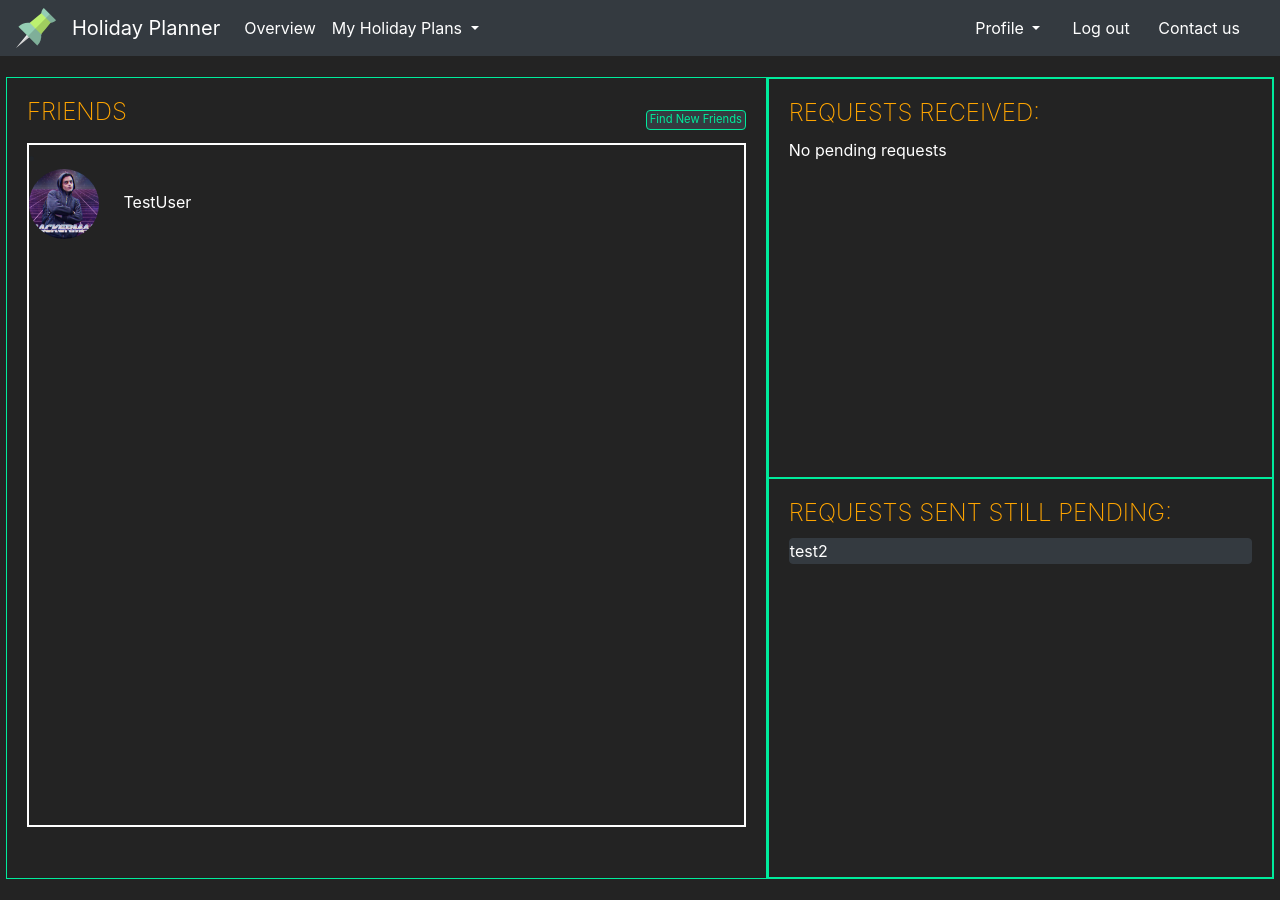
After one commit to SusyVenta/Holiday_Planner, a Django app: page /friendship/friends_overview/ in a window 1280 px wide. The commit adds this page. Run offline with Django 3.2, Linux system fonts and the light colour scheme; a user stored in the database is signed in; data comes from the database, SQL or seed files in the repository; both versions use the stored data as it was after the commit; some libraries are stand-ins or nearby versions.

Commit message:
Split profile drop down to link profile details and friends. Started implementing friends overview page

```diff
--- /dev/null
+++ b/holiday_planner/friendship/templates/friendship/friend/friends_overview.html
@@ -0,0 +1,60 @@
+{% extends "plans/base.html" %}
+{% block content %}
+<div class="card outer-card">
+<div class="row friends">
+  <div class="side friends">
+    <div style="display:flex;justify-content:space-between;">
+    <a class="title" style="margin-right:auto;">FRIENDS</a>
+    <!--friendship_view_users uses friendship/templates/user_actions.html -->
+    <a class="btn btn-primary" href="{% url 'friendship_view_users' %}"
+       style="height:20px;width:100px;padding:0px;font-size:0.7rem;margin-left:auto;align-self:center;">Find New Friends</a>
+      </div>
+    <div style="height:90%;border:2px solid;border-color:white !important;">
+    {% if friends %}
+      {% for friend in friends %}
+      <li>
+        <p>
+          <img class="rounded-circle account-img small" style="margin-bottom:0px;" src="{{ user.profile.image.url }}">
+          <a class="white_text" href="#" >{{ friend }}</a>
+        </p>
+      </li>
+      {% endfor %}
+    {% else %}
+      <p class="white_text">YOU HAVEN'T ADDED ANY FRIENDS YET</p>
+    {% endif %}
+      </div>
+
+
+  </div>
+  <div class="main friends">
+    <div class="main inner" style="height:400px;">
+      <a class="title">REQUESTS RECEIVED:</a>
+      <div style="margin-top:10px;">
+        {% for friendship_request in incoming_requests %}
+          <div class="card flex-row flex-wrap" style="display:flex;justify-content:space-between;" id="inner-card">
+            <a class="white_text" style="margin-right:auto;">{{ friendship_request.to_user }}</a>
+            <a class="btn btn-primary" href="{% url 'friendship_requests_detail' friendship_request.id %}"
+                    style="height:20px;width:60px;padding:0px;font-size:0.7rem;margin-left:auto;align-self:center;">view</a>
+          </div>
+          {% empty %}
+      </div>
+      <div class="white_text">No pending requests</div>
+        {% endfor %}
+    </div>
+    <div class="main inner" style="height:400px;">
+      <a class="title">REQUESTS SENT STILL PENDING:</a>
+      <div style="padding-top:10px;">
+        {% for friendship_request in pending_requests %}
+          <div class="card flex-row flex-wrap" style="display:flex;justify-content:space-between;" id="inner-card">
+            <a class="white_text" style="margin-right:auto;">{{ friendship_request.to_user }}</a>
+          </div>
+          {% empty %}
+      </div>
+      <div>no requests :(</div>
+      {% endfor %}
+    </div>
+  </div>
+</div>
+</div>
+
+{% endblock content %}
--- a/holiday_planner/friendship/urls.py
+++ b/holiday_planner/friendship/urls.py
@@ -20,6 +20,7 @@ from friendship.views import (
     friendship_request_list_rejected,
     friendship_requests_detail,
     view_friends,
+    friends_overview
 )
 
 urlpatterns = [
@@ -28,6 +29,11 @@ urlpatterns = [
         regex=r"^friends/(?P<username>[\w-]+)/$",
         view=view_friends,
         name="friendship_view_friends",
+    ),
+    url(
+        regex=r"^friends_overview/$",
+        view=friends_overview,
+        name="friends_overview",
     ),
     url(
         regex=r"^friend/add/(?P<to_username>[\w-]+)/$",
--- a/holiday_planner/friendship/views.py
+++ b/holiday_planner/friendship/views.py
@@ -103,6 +103,33 @@ def friendship_cancel(request, friendship_request_id):
 
     return redirect(
         "friendship_requests_detail", friendship_request_id=friendship_request_id
+    )
+
+
+@login_required
+def remove_friend():
+    pass
+
+
+@login_required
+def friends_overview(request, template_name="friendship/friend/friends_overview.html"):
+    """ http://127.0.0.1:8000/friendship/friends/susanna/ """
+    """ View profile friends """
+    """ View unread and read friendship requests """
+    incoming_friendship_requests = Friend.objects.requests(request.user)
+    pending_friendship_requests = Friend.objects.sent_requests(request.user)
+    user = get_object_or_404(user_model, username=request.user.username)
+    friends = Friend.objects.friends(user)
+    return render(
+        request,
+        template_name,
+        {
+            get_friendship_context_object_name(): user,
+            "friendship_context_object_name": get_friendship_context_object_name(),
+            "friends": friends,
+            "incoming_requests": incoming_friendship_requests,
+            "pending_requests": pending_friendship_requests,
+        },
     )
 
 
--- a/holiday_planner/plans/static/plans/main.css
+++ b/holiday_planner/plans/static/plans/main.css
@@ -9,7 +9,7 @@ h2{
 }
 
 .title{
-  color:orange;
+  color:orange !important;
   margin-bottom: 1rem;
   font-size: 1.5rem;
   font-weight: 200;
@@ -21,11 +21,15 @@ h2{
 }
 
 .white_text{
-  color:white;
+  color:white !important;
+}
+
+ul ul {
+  color:white !important;
 }
 
 .white_text:hover{
-  color:white;
+  color:white !important;
 }
 
 .rounded-circle.account-img.small{
@@ -169,14 +173,14 @@ label{
 }
 
 /* Column container */
-.row {
+.row.home {
   display: flex;
   flex-wrap: wrap;
 }
 
 /* Create two unequal columns that sits next to each other */
 /* Sidebar/left column */
-.side {
+.side.home {
   flex: 25%;
   background-color: #232323;
   padding: 20px;
@@ -185,8 +189,32 @@ label{
 }
 
 /* Main column */
-.main {
+.main.home {
   flex: 75%;
+  background-color: #232323;
+  border:1px solid !important;
+  border-color:#00eb9c !important;
+}
+
+/* Column container */
+.row.friends {
+  display: flex;
+  flex-wrap: wrap;
+}
+
+/* Create two unequal columns that sits next to each other */
+/* Sidebar/left column */
+.side.friends {
+  flex: 60%;
+  background-color: #232323;
+  padding: 20px;
+  border:1px solid !important;
+  border-color:#00eb9c !important;
+}
+
+/* Main column */
+.main.friends {
+  flex: 40%;
   background-color: #232323;
   border:1px solid !important;
   border-color:#00eb9c !important;
--- a/holiday_planner/plans/templates/plans/base.html
+++ b/holiday_planner/plans/templates/plans/base.html
@@ -37,7 +37,8 @@
       </li>
     </ul>
     <li class="nav-item dropdown">
-      <a class="nav-link dropdown-toggle" href="#" id="navbarDropdown" role="button" data-toggle="dropdown" aria-haspopup="true" aria-expanded="false">
+      <a class="nav-link dropdown-toggle" href="#" id="navbarDropdown" role="button" data-toggle="dropdown"
+         aria-haspopup="true" aria-expanded="false">
         My Holiday Plans
       </a>
       <div class="dropdown-menu" aria-labelledby="navbarDropdown">
@@ -51,14 +52,28 @@
     <ul class="navbar-nav mr-auto"></ul>
     {% endif %}
     {% if user.is_authenticated %}
-      <a class="nav-item mr-4" href= "{% url 'profile' %}">Profile</a>
+    <div class="navbar-nav mr-4" style="position:relative;">
+      <a class="nav-item dropdown mr-4" >
+        <a class="nav-link dropdown-toggle" href="#" id="navbarDropdown2" data-reference="parent"
+           role="button" data-toggle="dropdown" aria-haspopup="true" aria-expanded="false" style="color:white;">
+          Profile
+        </a>
+        <div class="dropdown-menu" aria-labelledby="navbarDropdown2" style="position:absolute !important;">
+          <a class="dropdown-item" href="{% url 'profile' %}">Personal Info</a>
+          <a class="dropdown-item" href="{% url 'friends_overview' %}">Friends</a>
+        </div>
+      </a>
+    </div>
+    <div>
       <a class="nav-item mr-4" href= "{% url 'logout' %}">Log out</a>
+      <a class="nav-item mr-4" href = "mailto: sample-mail@hotmail.com">Contact us</a>
+    </div>
     {% else %}
     <ul></ul>
       <a class="nav-item mr-4" href= "{% url 'login' %}">Log in</a>
       <a class="nav-item mr-4" href = "{% url 'register' %}">Register</a>
+    <a class="nav-item mr-4" href = "mailto: sample-mail@hotmail.com">Contact us</a>
     {% endif %}
-      <a class="nav-item mr-4" href = "mailto: sample-mail@hotmail.com">Contact us</a>
 
   </div>
 </nav>
--- a/holiday_planner/plans/templates/plans/home.html
+++ b/holiday_planner/plans/templates/plans/home.html
@@ -6,8 +6,8 @@
 
 {% if user.is_authenticated %}
 <div class="card outer-card">
-<div class="row">
-  <div class="side">
+<div class="row home">
+  <div class="side home">
     <div style="display:flex;justify-content:space-between;">
     <a class="title" style="margin-right:auto;" href="{% url 'friendship_view_friends' user.username%}">FRIENDS</a>
     <!--friendship_view_users uses friendship/templates/user_actions.html -->
@@ -31,7 +31,7 @@
 
 
   </div>
-  <div class="main">
+  <div class="main home">
     <div class="main inner">
       <a class="title" href="#">PLACES I WANT TO VISIT</a>
       <iframe class="embed-responsive-item" src="{% static 'plans/static_map.html' %}" allowfullscreen></iframe>
```
Also changed, not shown: holiday_planner/friendship/templates/friendship/friend/remove.html (added, +19 -0 lines), holiday_planner/users/templates/users/profile.html (+2 -11 lines), holiday_planner/db.sqlite3.
